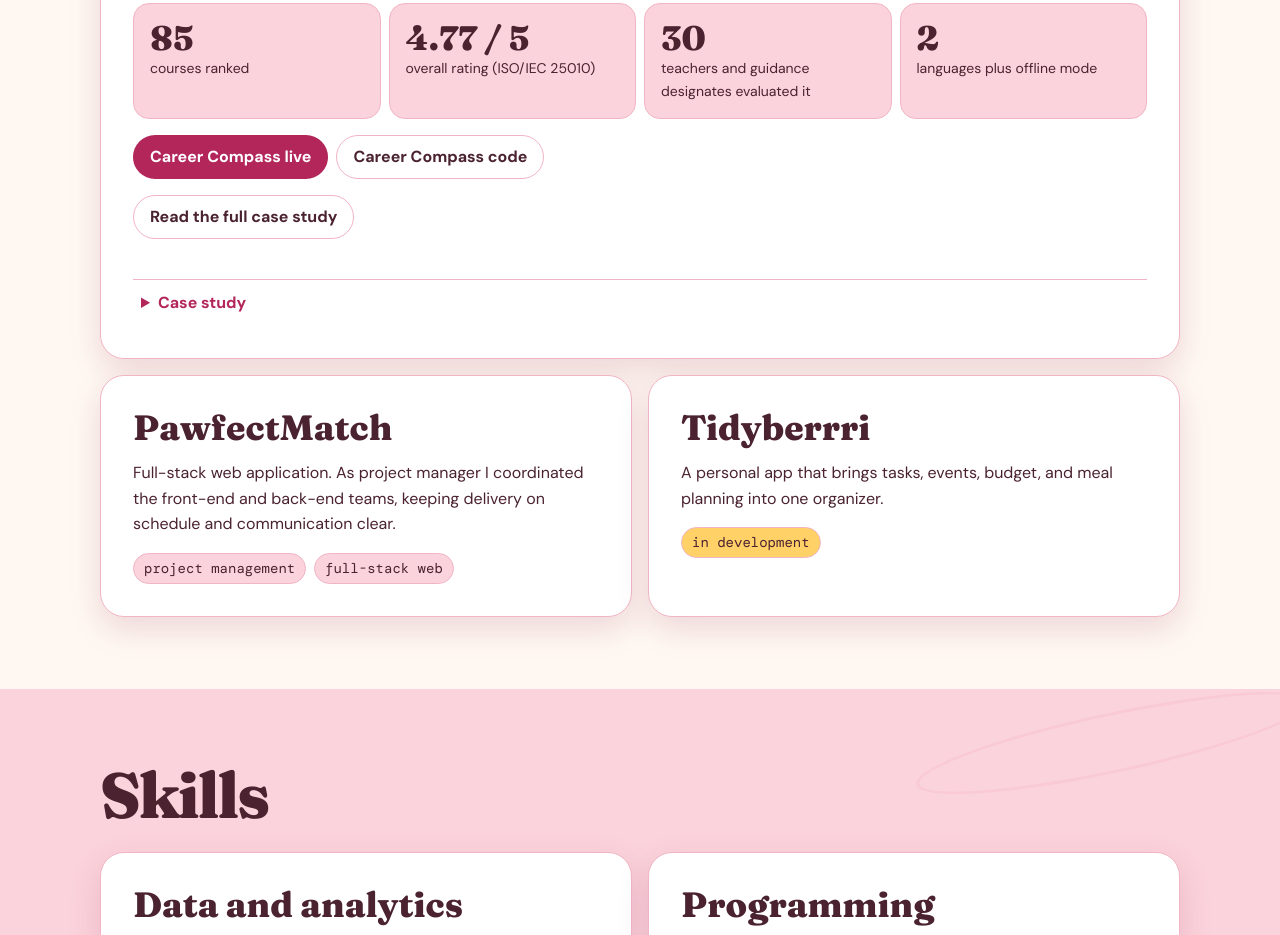
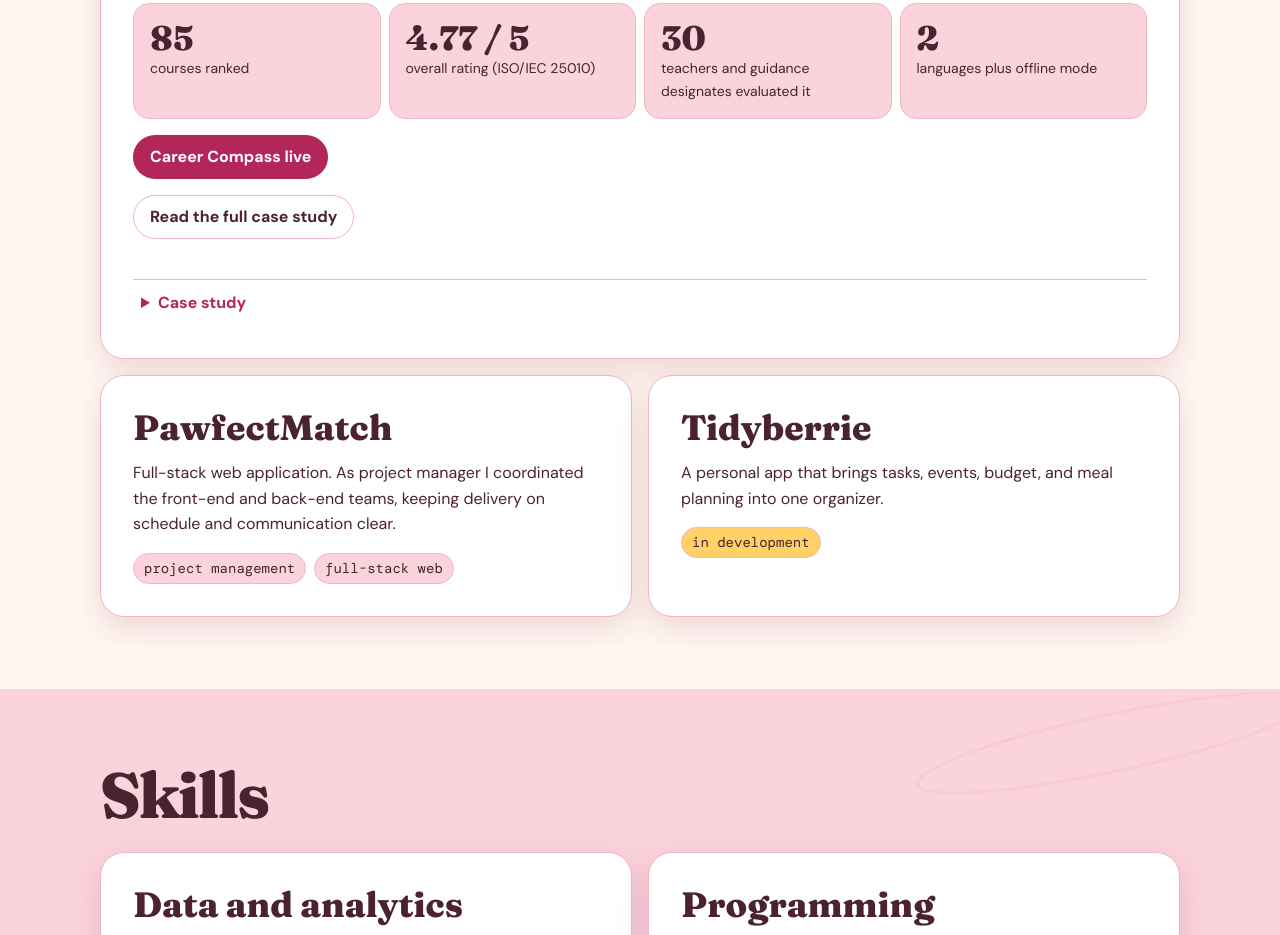
Before and after one commit to strawberrycha/Chaevia, a plain HTML site: page index.html in a window 1280 px wide. Shown: the part 1872-2807 px from the top of the page. Drawn offline with nearby package versions, Linux system fonts and the light colour scheme; a web font is replaced by a local one.

Commit message:
chore: remove source code links and rename Tidyberrie
Project code is not linked publicly. Only live demos and screenshots are shown. The GitHub profile button remains.

```diff
--- a/index.html
+++ b/index.html
@@ -124,7 +124,6 @@
           </ul>
           <div class="project-actions">
             <a class="button primary" href="https://careercompassbu.vercel.app/" target="_blank" rel="noopener">Career Compass live</a>
-            <a class="button secondary" href="https://github.com/cmta09052005-bit/career-compass" target="_blank" rel="noopener">Career Compass code</a>
           </div>
           <a class="button secondary archive-link" href="career-compass.html">Read the full case study</a>
           <details class="case-study">
@@ -155,7 +154,7 @@
           </ul>
         </article>
         <article class="card">
-          <h3>Tidyberrri</h3>
+          <h3>Tidyberrie</h3>
           <p>A personal app that brings tasks, events, budget, and meal planning into one organizer.</p>
           <ul class="chips" aria-label="Project status">
             <li class="chip-status">in development</li>
```
Also changed, not shown: career-compass.html (+0 -1 lines).
